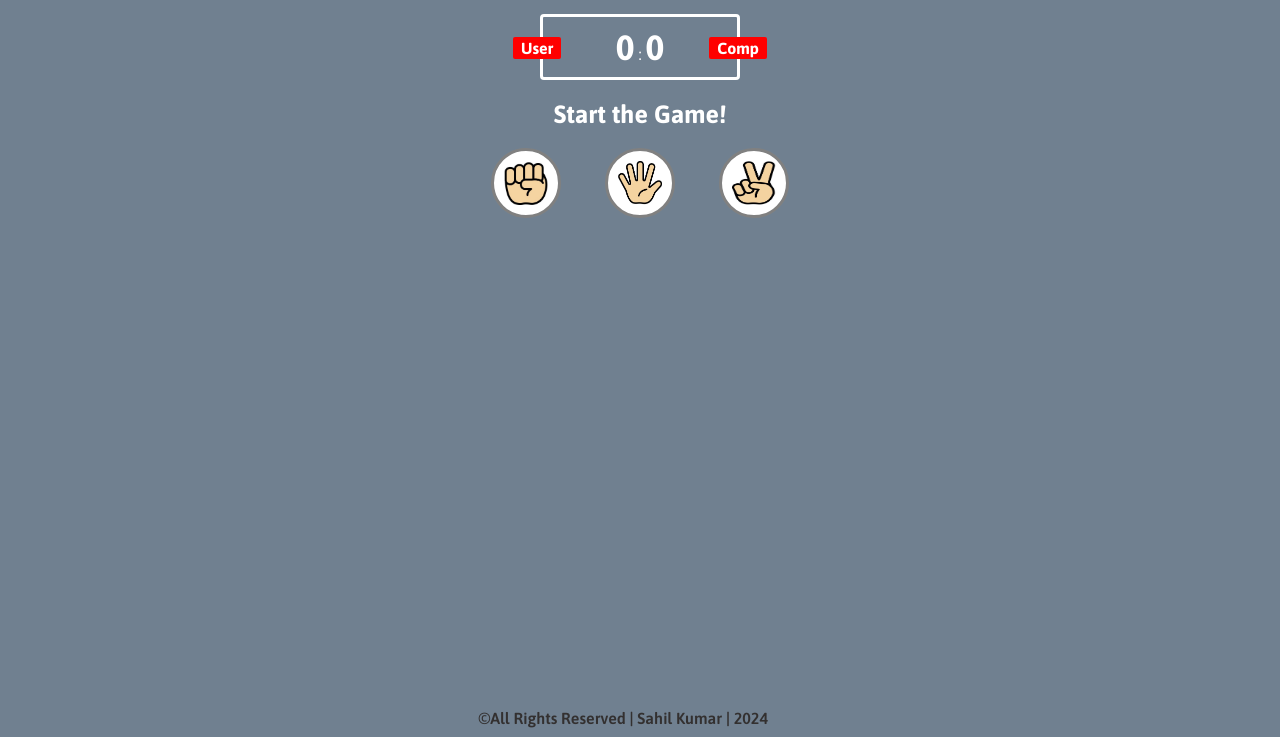
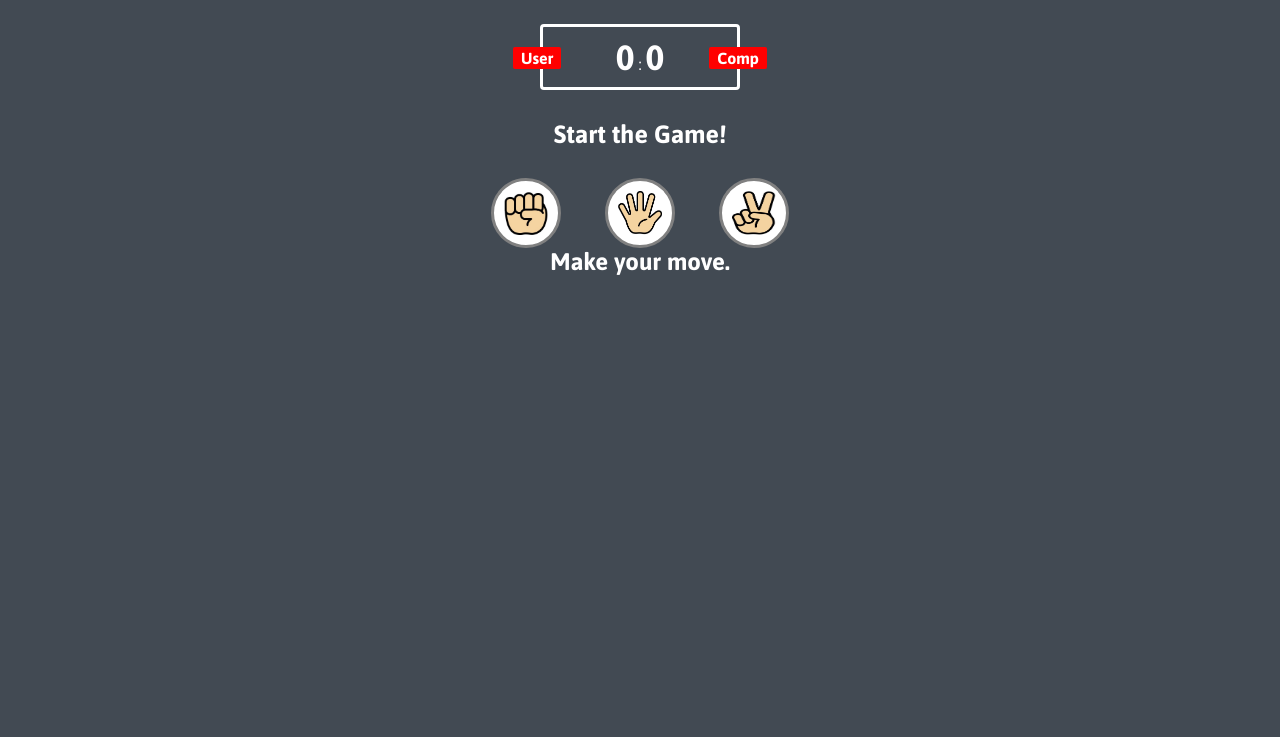
Before and after one commit to SahilKumarIN/Rock-Paper-Scissors-JS, a plain HTML site: page index.html in a window 1280 px wide. Shown: the part 63-800 px from the top of the page. Drawn offline with Linux system fonts and the light colour scheme.

Commit message:
some ui updates

```diff
--- a/CSS/style.css
+++ b/CSS/style.css
@@ -6,7 +6,7 @@
 }
 
 body{
-    background-color: slategrey;
+    background-color: rgb(66, 74, 83);
     font-family: Asap , sans-serif;
     user-select: none;
 }
@@ -19,10 +19,11 @@ header{
 header > h1{
     text-align: center;
     font-weight: bold;
+    color: rgb(66, 74, 83);
 }
 
 .scoreBoard{
-    margin: 20px auto;
+    margin: 30px auto;
     text-align: center;
     border: 3px solid white;
     width: 200px;
@@ -66,7 +67,7 @@ header > h1{
 
 .buttonContainer{
     text-align: center;
-    margin-top: 20px;
+    margin-top: 30px;
 }
 
 .button{
@@ -91,13 +92,14 @@ header > h1{
 
 }
 
-footer{
+sub{
+    font-size: 18px;
+}
+
+p{
+    font-size: 24px;
+    font-weight: bold;
     text-align: center;
-    font-size: 16px;
-    color: rgb(51, 48, 48);
-    font-weight: 600;
-    position: absolute;
-    bottom: 0;
-    right: 40%;
-    margin: 10px 0;
+    margin-top: 30  px;
+    color: white;
 }
--- a/index.html
+++ b/index.html
@@ -35,8 +35,7 @@
       </div>
     </div>
 
-    <footer>&copy;All Rights Reserved | Sahil Kumar | 2024</footer>
-
+    <p>Make your move.</p>
     <script src="./Js/script.js"></script>
   </body>
 </html>
```
Also changed, not shown: Js/script.js (+12 -12 lines).
